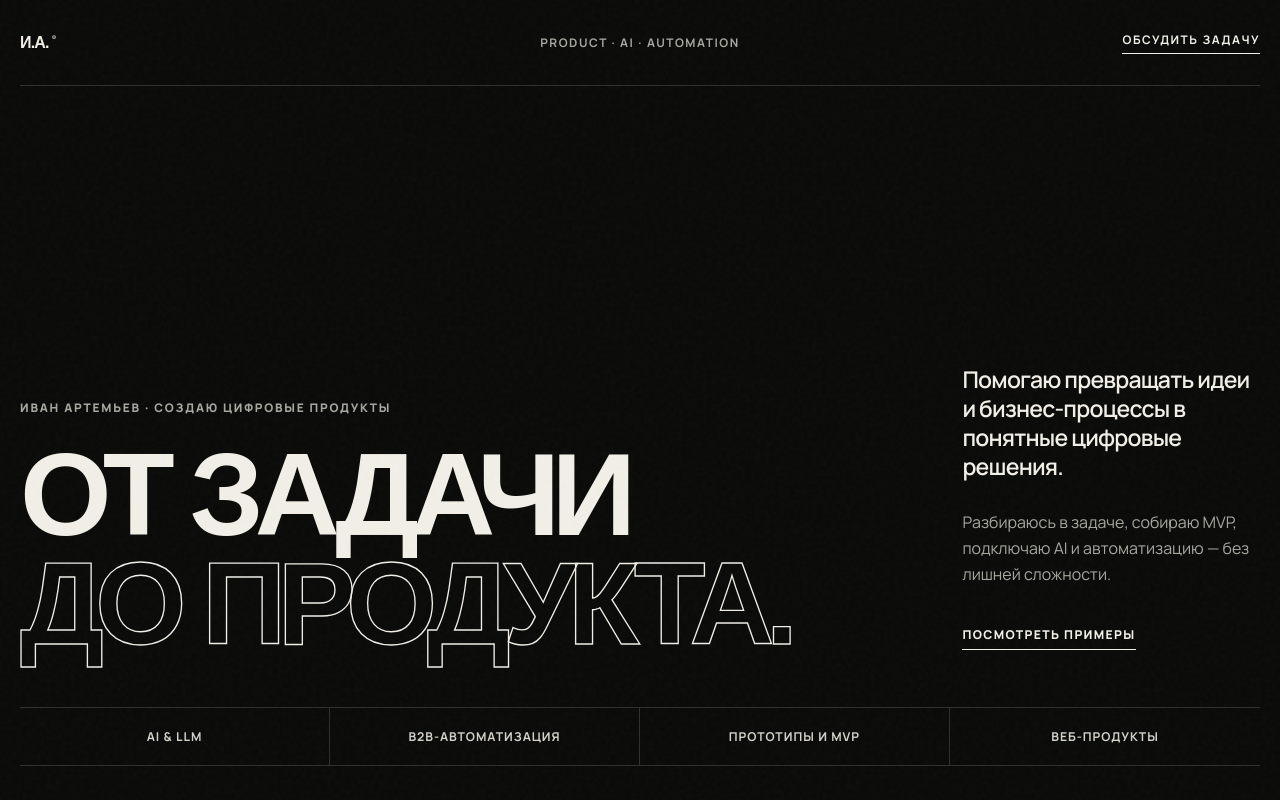
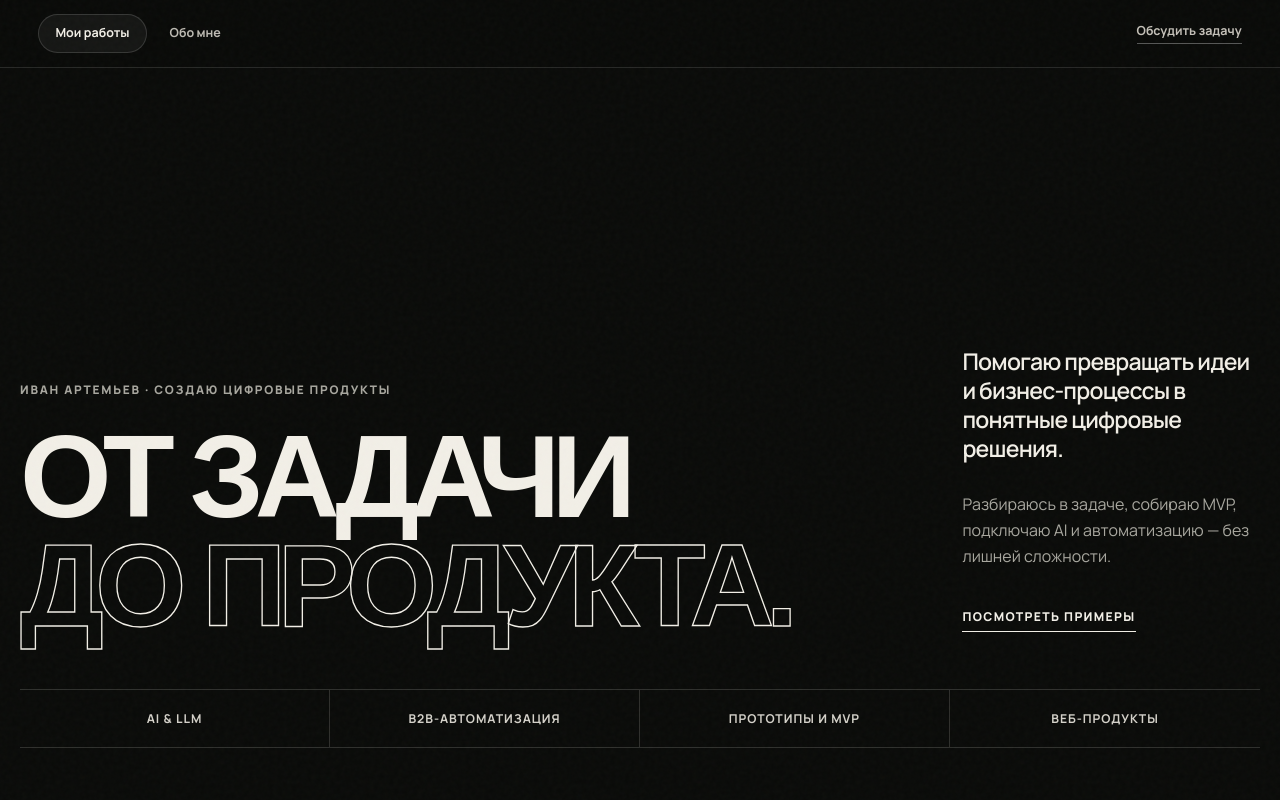
Before and after one commit to Artemev009/Landing, a plain HTML site: page index.html in a window 1280 px wide. Shown: the top 800 px of the page. Drawn offline with Linux system fonts and the light colour scheme; a web font is replaced by a local one.

Commit message:
Connect works and about with shared navigation

```diff
--- a/index.html
+++ b/index.html
@@ -10,14 +10,17 @@
   <link href="https://fonts.googleapis.com/css2?family=Manrope:wght@400;500;600;700;800&family=Unbounded:wght@500;600;700&display=swap" rel="stylesheet">
   <link rel="stylesheet" href="styles.css">
   <link rel="stylesheet" href="projects-v2.css">
+  <link rel="stylesheet" href="site-nav.css">
 </head>
 <body>
   <div class="noise" aria-hidden="true"></div>
 
-  <header class="site-header">
-    <a class="brand" href="#top" aria-label="В начало страницы">И.А.<sup>®</sup></a>
-    <p>Product · AI · Automation</p>
-    <a class="header-link" href="#contact">Обсудить задачу</a>
+  <header class="portfolio-header">
+    <nav class="portfolio-nav" aria-label="Основная навигация">
+      <a href="index.html#projects" aria-current="page">Мои работы</a>
+      <a href="about-v2.html">Обо мне</a>
+    </nav>
+    <a class="portfolio-contact" href="index.html#contact">Обсудить задачу</a>
   </header>
 
   <main id="top">
--- /dev/null
+++ b/site-nav.css
@@ -0,0 +1,28 @@
+.portfolio-header {
+  position: sticky;
+  top: 0;
+  z-index: 30;
+  display: flex;
+  align-items: center;
+  justify-content: space-between;
+  gap: 16px;
+  min-height: 68px;
+  padding: 12px clamp(18px, 3vw, 52px);
+  border-bottom: 1px solid #ffffff1f;
+  background: #0a0b09ed;
+  backdrop-filter: blur(16px);
+  font: 700 .78rem/1.3 "Manrope", sans-serif;
+}
+.portfolio-nav { display: flex; gap: 6px; }
+.portfolio-nav a { padding: 10px 16px; border: 1px solid transparent; border-radius: 999px; color: #bdbab2; text-decoration: none; transition: color .2s, background .2s; }
+.portfolio-nav a[aria-current="page"] { border-color: #ffffff24; background: #ffffff0d; color: #f2efe7; }
+.portfolio-nav a:hover { color: #caff4a; }
+.portfolio-contact { color: #c5c1b9; text-decoration: none; border-bottom: 1px solid #ffffff50; padding-bottom: 3px; }
+.portfolio-contact:hover { color: #caff4a; }
+.portfolio-header a:focus-visible { outline: 2px solid #caff4a; outline-offset: 3px; }
+#projects, #contact { scroll-margin-top: 80px; }
+@media (max-width: 460px) {
+  .portfolio-header { min-height: 62px; gap: 8px; padding-inline: 14px; font-size: .7rem; }
+  .portfolio-nav a { padding: 9px 11px; }
+  .portfolio-contact { max-width: 92px; text-align: right; }
+}
```
Also changed, not shown: about-v2.html (+9 -0 lines).
